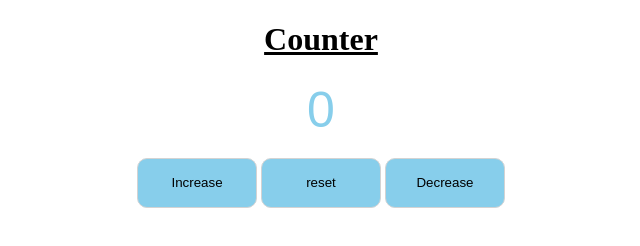
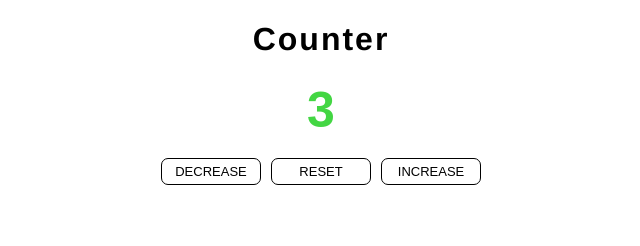
Before and after one commit to treehouseapps/treehouseapps.github.io, a plain HTML site: page vid/index.html in a window 1280 px wide. Shown: the whole page, without its empty margins (319-959 px from the left). Drawn offline with Linux system fonts and the light colour scheme.

Commit message:
Update index.html

```diff
--- a/vid/index.html
+++ b/vid/index.html
@@ -6,26 +6,38 @@
     <meta name="viewport" content="width=device-width, initial-scale=1.0">
     <title>Document</title>
     <style>
+      h1{
+        font-family:'Franklin Gothic Medium', 'Arial Narrow', Arial, sans-serif;
+        letter-spacing: 2px;
+      }
       input{
         border: none;
         text-align: center;
         font-size: 50px;
-        color: skyblue;
+        font-weight: bold;
+        color: rgb(67, 214, 67);
       }
       button{
-        background-color: skyblue;
-        border: 1px solid lightgray;
+        background-color: white;
+        border: 1px solid black;
         padding: 5px;
-        border-radius: 10px;
-        width: 120px;
-        height: 50px;
+        border-radius: 7px;
+        margin-left: 3px;
+        margin-right: 3px;
+        width: 100px;
+        font-size: small;
+      }
+      button:hover{
+        border: 1px solid blue;
       }
     </style>
 </head>
 <body> <center>
-  <h1> <u> Counter </u></h1>
-  <input type="text" id="no" value="0"><br><br>
-  <button onclick="i()">Increase</button> <button onclick="r()">reset</button> <button onclick="d()">Decrease</button>
+  <h1>  Counter </h1>
+  <input type="text" id="no" value="3"><br><br>
+  <button onclick="d()">DECREASE</button>
+  <button onclick="r()">RESET</button>
+  <button onclick="i()">INCREASE</button>
 </center>
 </body>
 </html>
```
